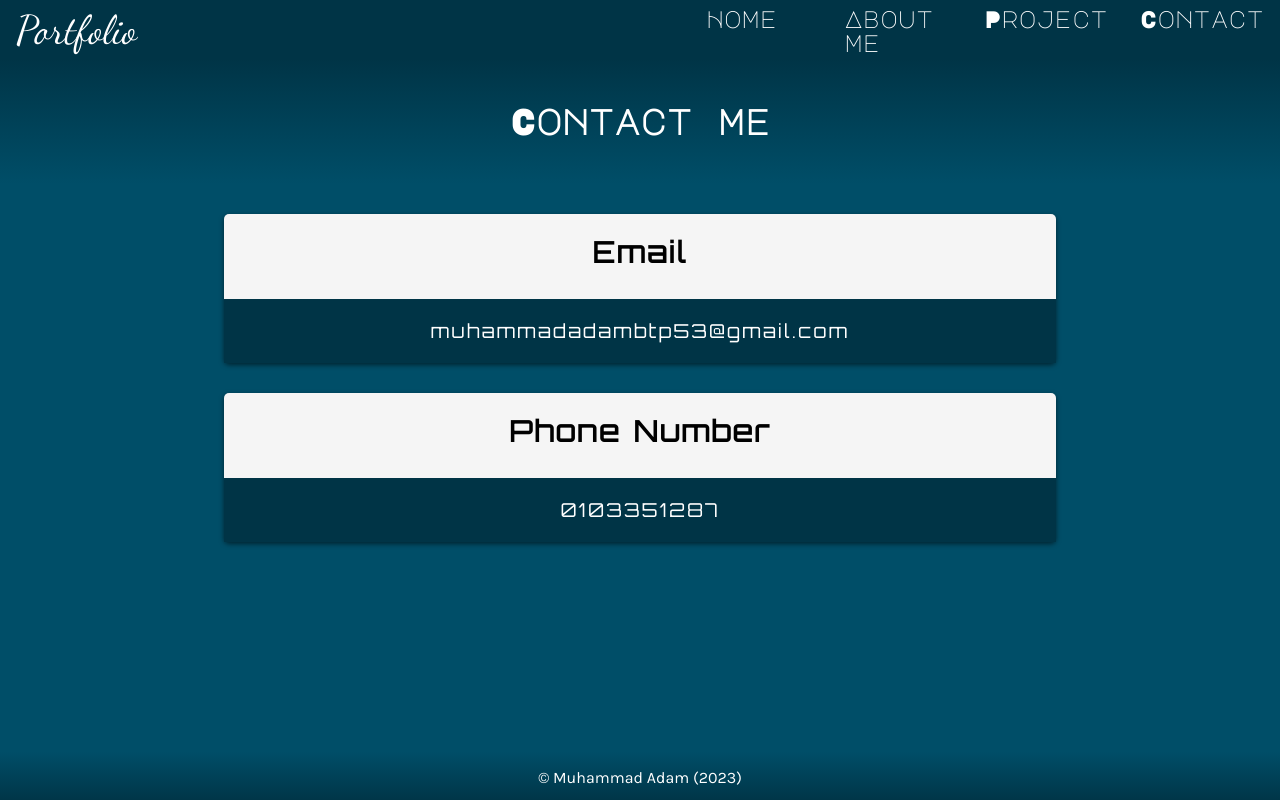
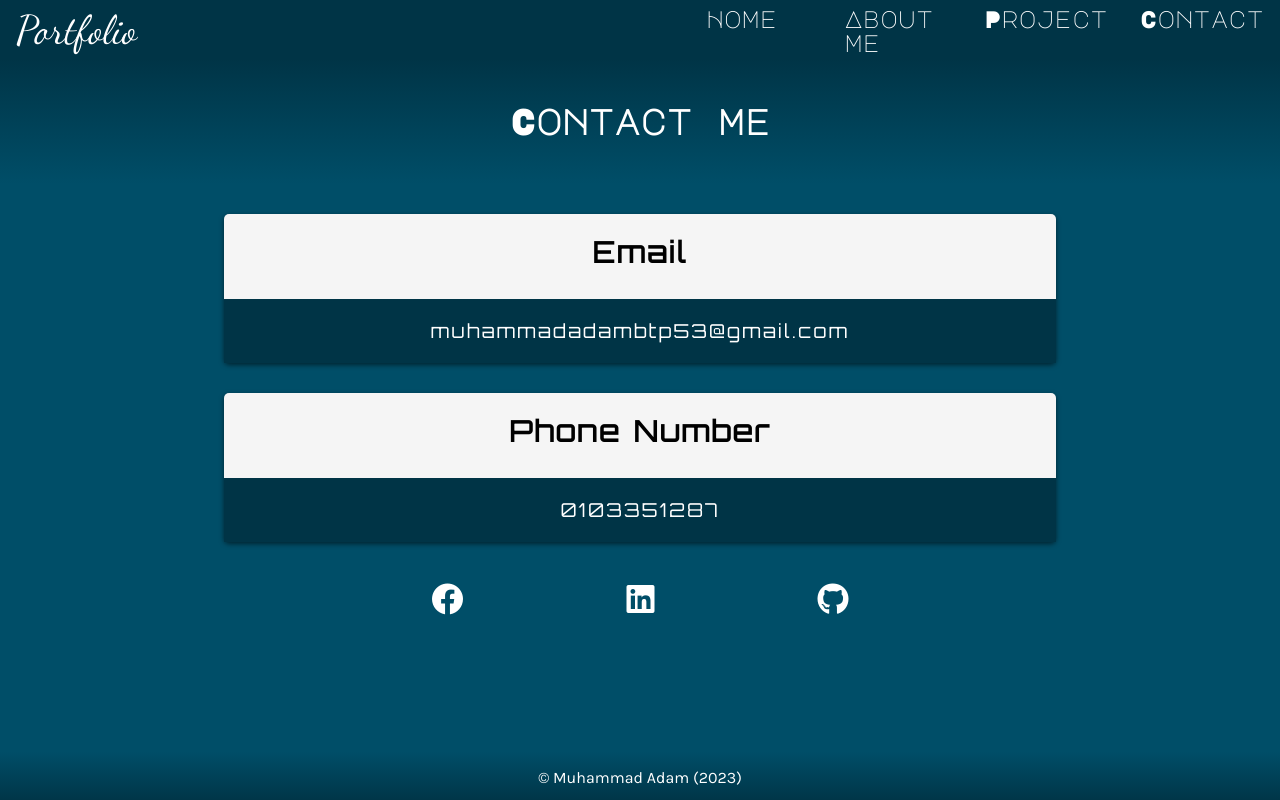
Before and after one commit to Ryuuchi53/portfolio, a React (Create React App) app: page /contact in a window 1280 px wide. Built offline with nearby package versions, Linux system fonts and the light colour scheme.

Commit message:
adding social media on contact page

```diff
--- a/src/App.css
+++ b/src/App.css
@@ -2,6 +2,7 @@
 @import url('https://fonts.googleapis.com/css2?family=Dancing+Script&family=Open+Sans:ital,wght@1,700&family=Pacifico&display=swap');
 @import url('https://fonts.googleapis.com/css2?family=Major+Mono+Display&display=swap');
 @import url('https://fonts.googleapis.com/css2?family=Major+Mono+Display&family=Orbitron&display=swap');
+@import url('https://cdnjs.cloudflare.com/ajax/libs/font-awesome/6.0.0-beta3/css/all.min.css');
 
 * {
   box-sizing: border-box;
@@ -30,6 +31,78 @@ div .home {
 
 div .home::-webkit-scrollbar {
   display: none;
+}
+
+.icon{
+  margin: auto;
+  width: 50%;
+  padding: 10px 30px;
+}
+
+.social-icons {
+  display: flex;
+  list-style-type: none;
+  margin: 0;
+  padding: 0;
+  animation: bodyFadeIn 2s;
+}
+.social-icons li {
+  margin: auto;
+  position: relative;
+}
+.social-icons a {
+  text-decoration: none;
+  color: #ffffff;
+  font-size: 2em;
+  transition: color 0.5s, transform 0.5s;
+  position: relative;
+  z-index: 1;
+}
+.social-icons a:before {
+  content: "";
+  position: absolute;
+  top: 0;
+  left: 0;
+  width: 100%;
+  height: 100%;
+  background-color: rgb(0, 78, 104);
+  transform: scaleX(0);
+  transform-origin: left;
+  transition: transform 0.5s;
+  z-index: -1;
+}
+.social-icons a:hover {
+  color: cyan;
+}
+.social-icons a:hover:before {
+  transform: scaleX(1);
+}
+
+/* Add this part to your CSS */
+.social-icons li:nth-child(3) a i {
+  animation: moveIconLeft 1s ease-in-out alternate;
+}
+
+.social-icons li:nth-child(1) a i {
+  animation: moveIconRight 1s ease-in-out alternate;
+}
+
+@keyframes moveIconLeft {
+  0% {
+    transform: translateX(-100%);
+  }
+  100% {
+    transform: translateX(0);
+  }
+}
+
+@keyframes moveIconRight {
+  0% {
+    transform: translateX(100%);
+  }
+  100% {
+    transform: translateX(0);
+  }
 }
 
 .loader-container {
--- a/src/App.js
+++ b/src/App.js
@@ -15,7 +15,7 @@ export default function App() {
     setLoading(true);
     setTimeout(() => {
       setLoading(false);
-    }, 2000);
+    }, 1670);
   }, []);
   const [isOpen, setIsOpen] = useState(false);
 
--- a/src/Contact.js
+++ b/src/Contact.js
@@ -22,6 +22,13 @@ export default function About() {
               padding: "20px"
             }}>0103351287</p></a>
           </section>
+          <div className='icon'>
+            <ul className="social-icons">
+                <li><a href="https://www.facebook.com/muhammadadambtp/" target='_blank' rel="noreferrer"><i className="fab fa-facebook"></i></a></li>
+                <li><a href="https://linkedin.com/in/muhammad-adam-jama-alulain-62736b220" target='_blank' rel="noreferrer"><i className="fab fa-linkedin"></i></a></li>
+                <li><a href="https://github.com/Ryuuchi53" target='_blank' rel="noreferrer"><i className="fab fa-github"></i></a></li>
+            </ul>
+          </div>
         </main>
       </div>
     );
--- a/src/TypingText.js
+++ b/src/TypingText.js
@@ -1,7 +1,7 @@
 import React, { useState, useEffect } from 'react';
 import "./App.css";
 
-const TypingAnimation = ({ message = 'Get Started', speed = 100 }) => {
+const TypingAnimation = ({ message = 'Get Started', speed = 75 }) => {
   const [displayText, setDisplayText] = useState('');
 
   useEffect(() => {
```
